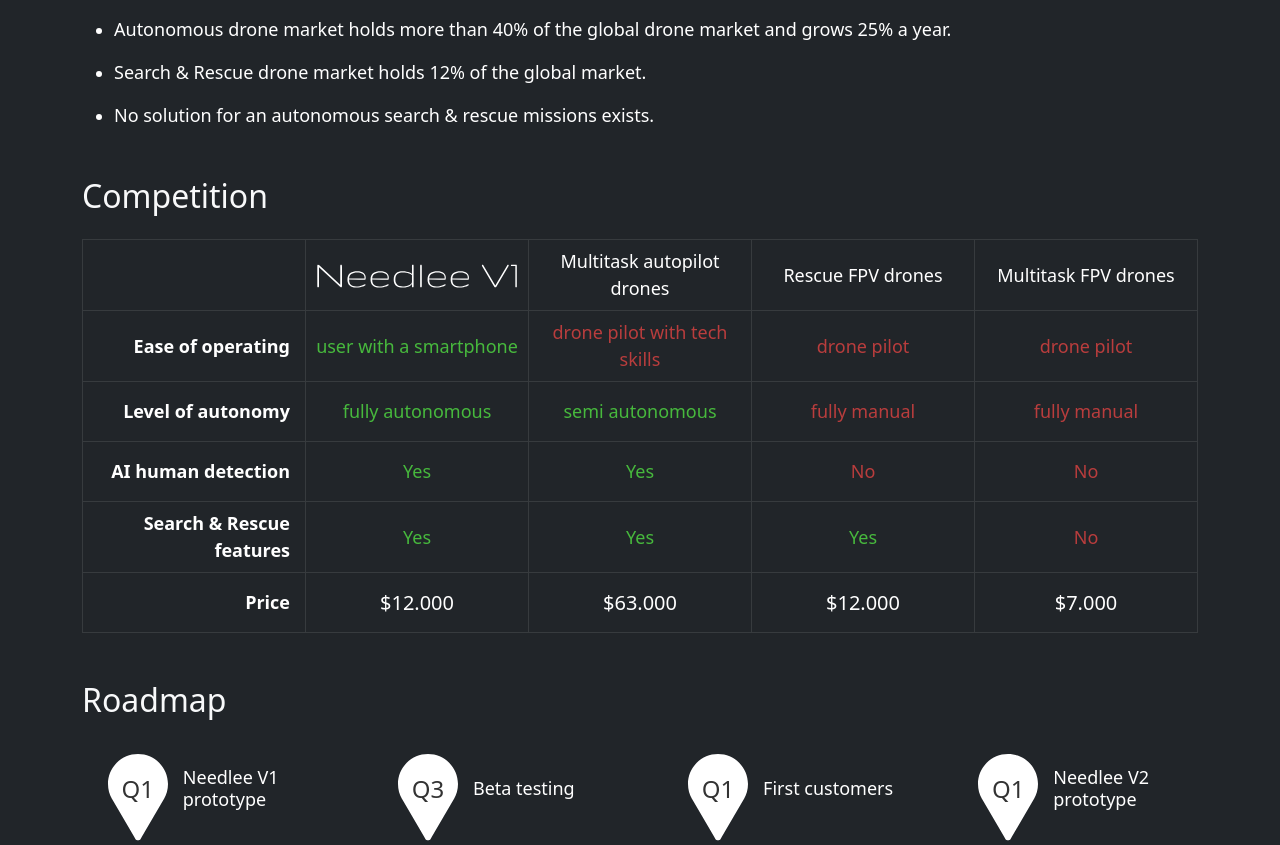
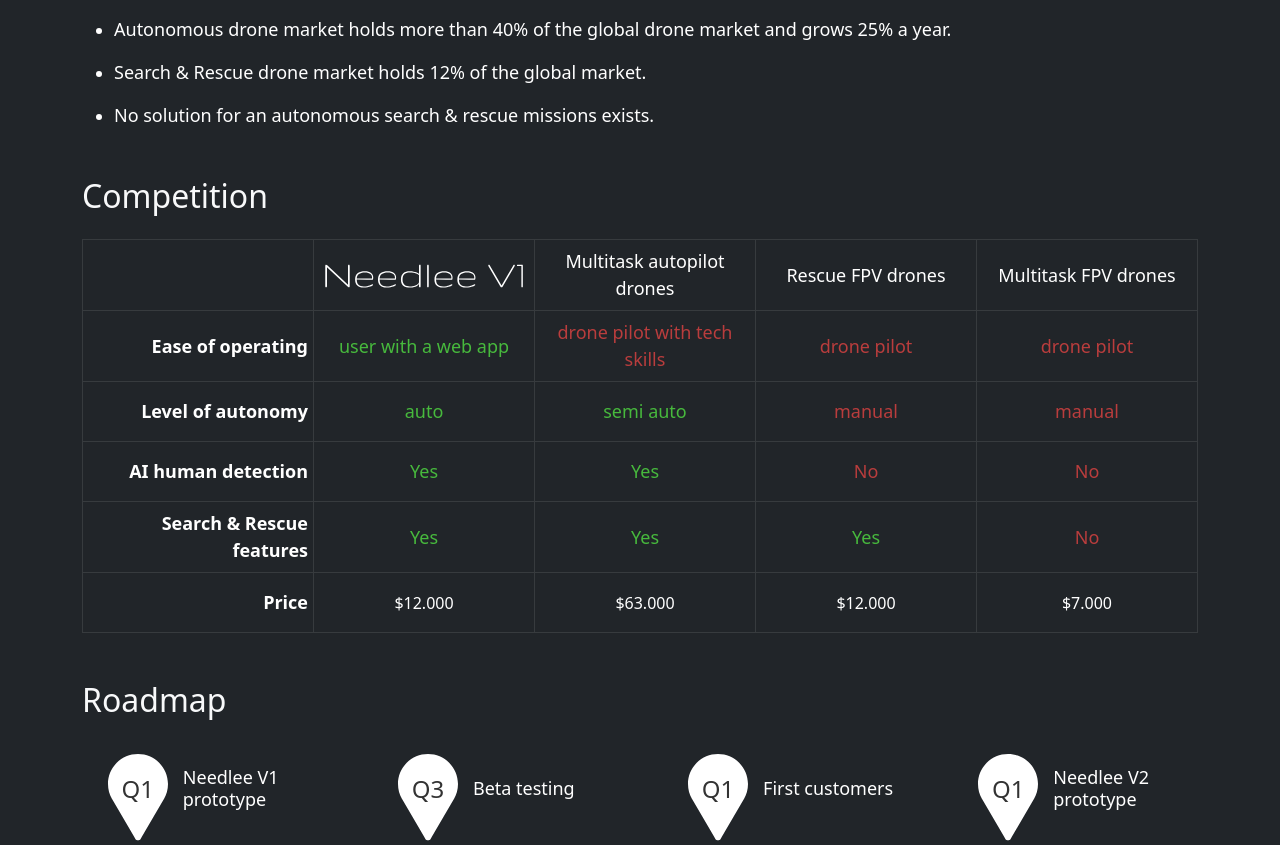
Before and after one commit to needlee-uav/website, a Flask app: page /investors in a window 1280 px wide. Shown: the part 942-1787 px from the top of the page. Run offline with Flask 3, Linux system fonts and the light colour scheme; some libraries are stand-ins or nearby versions.

Commit message:
col width investors

```diff
--- a/templates/investors.html
+++ b/templates/investors.html
@@ -43,50 +43,56 @@
     </ul>
 
     <h2 class="text-light mb-4 mt-5">Competition</h2>
-    <table class="table table-bordered table-dark" style="font-size: 20px; table-layout: fixed; text-align: center; vertical-align: middle;">
-        <tbody>
-            <th scope="row" ></th>
+    <table class="table table-bordered table-dark" style="table-layout: fixed; text-align: center; vertical-align: middle;">
+        <colgroup>
+            <col style="width: 10px;"/>
+            <col/>
+            <col/>
+            <col/>
+          </colgroup>
+            <tr>
+                <th colspan="2" scope="row"></th>
                 <th><img src="{{ url_for('static', filename='img/needlee-v1-logo.svg') }}" class="rounded img-fluid"></th>
                 <th><p style="font-weight: 400; margin-bottom: 0px;" class="standart-p">Multitask autopilot drones</p></th>
                 <th><p style="font-weight: 400; margin-bottom: 0px;" class="standart-p">Rescue FPV drones</p></th>
                 <th><p style="font-weight: 400; margin-bottom: 0px;" class="standart-p">Multitask FPV drones</p></th>
             </tr>
             <tr>
-            <th scope="row" style="height: 60px; text-align: end; padding-right: 15px;"><p style="font-weight: 700; margin-bottom: 0px;" class="standart-p">Ease of operating</p></th>
-            <td><p style="color: #47b93d; margin-bottom: 0px;" class="standart-p">user with a smartphone</p></td>
+                <th colspan="2" scope="row" style="height: 60px; text-align: end; padding-right: 5px;"><p style="font-weight: 700; margin-bottom: 0px;" class="standart-p">Ease of operating</p></th>
+                <td><p style="color: #47b93d; margin-bottom: 0px;" class="standart-p">user with a web app</p></td>
                 <td><p style="color: #b93d3d; margin-bottom: 0px;" class="standart-p">drone pilot with tech skills</p></td>
                 <td><p style="color: #b93d3d; margin-bottom: 0px;" class="standart-p">drone pilot</p></td>
                 <td><p style="color: #b93d3d; margin-bottom: 0px;" class="standart-p">drone pilot</p></td>
             </tr>
             <tr>
-            <th scope="row" style="height: 60px; text-align: end; padding-right: 15px;"><p style="font-weight: 700; margin-bottom: 0px;" class="standart-p">Level of autonomy</p></th>
-            <td><p style="color: #47b93d; margin-bottom: 0px;" class="standart-p">fully autonomous</p></td>
-            <td><p style="color: #47b93d; margin-bottom: 0px;" class="standart-p">semi autonomous</p></td>
-            <td><p style="color: #b93d3d; margin-bottom: 0px;" class="standart-p">fully manual</p></td>
-            <td><p style="color: #b93d3d; margin-bottom: 0px;" class="standart-p">fully manual</p></td>
+                <th colspan="2" scope="row" style="height: 60px; text-align: end; padding-right: 5px;"><p style="font-weight: 700; margin-bottom: 0px;" class="standart-p">Level of autonomy</p></th>
+                <td><p style="color: #47b93d; margin-bottom: 0px;" class="standart-p">auto</p></td>
+                <td><p style="color: #47b93d; margin-bottom: 0px;" class="standart-p">semi auto</p></td>
+                <td><p style="color: #b93d3d; margin-bottom: 0px;" class="standart-p">manual</p></td>
+                <td><p style="color: #b93d3d; margin-bottom: 0px;" class="standart-p">manual</p></td>
             </tr>
             <tr>
-            <th scope="row" style="height: 60px; text-align: end; padding-right: 15px;"><p style="font-weight: 700; margin-bottom: 0px;" class="standart-p">AI human detection</p></th>
+                <th colspan="2" scope="row" style="height: 60px; text-align: end; padding-right: 5px;"><p style="font-weight: 700; margin-bottom: 0px;" class="standart-p">AI human detection</p></th>
                 <td><p style="color: #47b93d; margin-bottom: 0px;" class="standart-p">Yes</p></td>
                 <td><p style="color: #47b93d; margin-bottom: 0px;" class="standart-p">Yes</p></td>
                 <td><p style="color: #b93d3d; margin-bottom: 0px;" class="standart-p">No</p></td>
                 <td><p style="color: #b93d3d; margin-bottom: 0px;" class="standart-p">No</p></td>
             </tr>
             <tr>
-            <th scope="row" style="height: 60px; text-align: end; padding-right: 15px;"><p style="font-weight: 700; margin-bottom: 0px;" class="standart-p">Search & Rescue features</p></th>
+                <th colspan="2" scope="row" style="height: 60px; text-align: end; padding-right: 5px;"><p style="font-weight: 700; margin-bottom: 0px;" class="standart-p">Search & Rescue features</p></th>
                 <td><p style="color: #47b93d; margin-bottom: 0px;" class="standart-p">Yes</p></td>
                 <td><p style="color: #47b93d; margin-bottom: 0px;" class="standart-p">Yes</p></td>
                 <td><p style="color: #47b93d; margin-bottom: 0px;" class="standart-p">Yes</p></td>
                 <td><p style="color: #b93d3d; margin-bottom: 0px;" class="standart-p">No</p></td>
             </tr>
-          <tr style="font-size: 20px;">
-            <th scope="row" style="height: 60px; text-align: end; padding-right: 15px;"><p style="font-weight: 700; margin-bottom: 0px;" class="standart-p">Price</p></th>
+            <tr>
+                <th colspan="2" scope="row" style="height: 60px; text-align: end; padding-right: 5px;"><p style="font-weight: 700; margin-bottom: 0px;" class="standart-p">Price</p></th>
                 <td>$12.000</td>
                 <td>$63.000</td>
                 <td>$12.000</td>
                 <td>$7.000</td>
             </tr>
-        </tbody>
+
       </table>
     <h2 class="text-light mt-5">Roadmap</h2>
     <div style="position: relative; height: 450px;">
```
Lines whose indentation alone changed are shown as unchanged.
